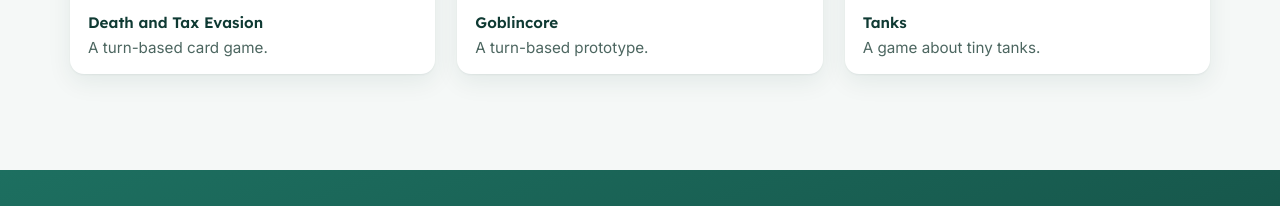
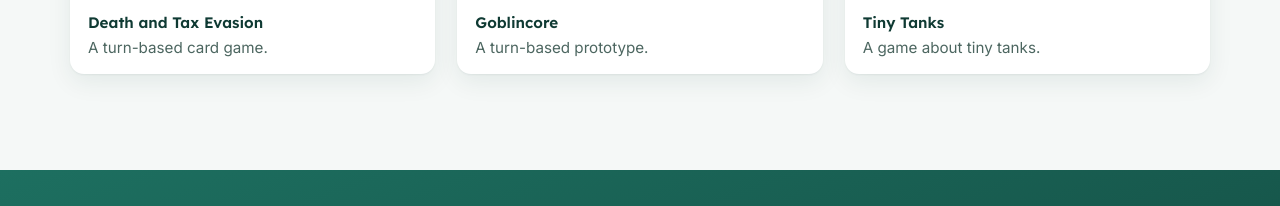
Before and after one commit to theuncommon/theuncommon.github.io, a Jekyll site: the page built from index.html, in a window 1280 px wide and 900 px high, scrolled down 4689 px, cut to the strip 338-900 px from the top of the window. Shown: the top 206 px of the strip. Built offline with Jekyll 4.4.1, drawn with Linux system fonts in a browser that asks for light colours.

Commit message:
Replace the Tiny Tanks clip with new gameplay footage
Converted the new GIF to a looping MP4 (37MB GIF to about 0.65MB) with a
new poster frame, and renamed the card from "Tanks" to "Tiny Tanks".

Co-Authored-By: Claude Opus 5.5 <noreply@anthropic.com>
Claude-Session: https://claude.ai/code/session_01KeJdpgUc9d7QPNLMeREqUM

```diff
--- a/_data/projects.yml
+++ b/_data/projects.yml
@@ -116,7 +116,7 @@ personal:
     video: /assets/video/goblincore.mp4
     poster: /assets/img/goblincore.jpg
     text: A turn-based prototype.
-  - title: Tanks
+  - title: Tiny Tanks
     video: /assets/video/tanks.mp4
     poster: /assets/img/tanks.jpg
     text: A game about tiny tanks.
```
Also changed, not shown: assets/img/tanks.jpg, 1 other file.
